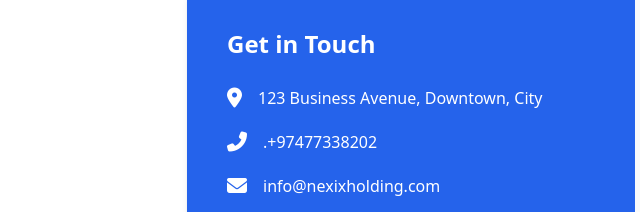
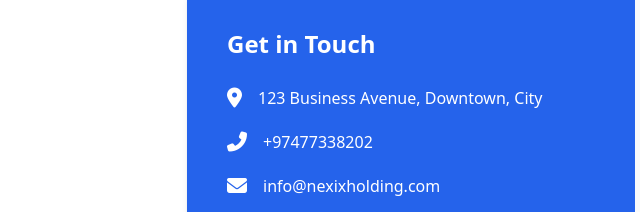
Before and after one commit to thekingsmakers/pilot, a plain HTML site: page index.html in a window 1280 px wide. Shown: the part 3242-3454 px from the top of the page, 5-645 px from the left. Drawn offline with nearby package versions, Linux system fonts and the light colour scheme.

Commit message:
Update index.html

```diff
--- a/index.html
+++ b/index.html
@@ -350,7 +350,7 @@
                             </div>
                             <div class="flex items-center mb-4">
                                 <i class="fas fa-phone-alt mr-4 text-xl"></i>
-                                <p>.+97477338202</p>
+                                <p>+97477338202</p>
                             </div>
                             <div class="flex items-center">
                                 <i class="fas fa-envelope mr-4 text-xl"></i>
```
